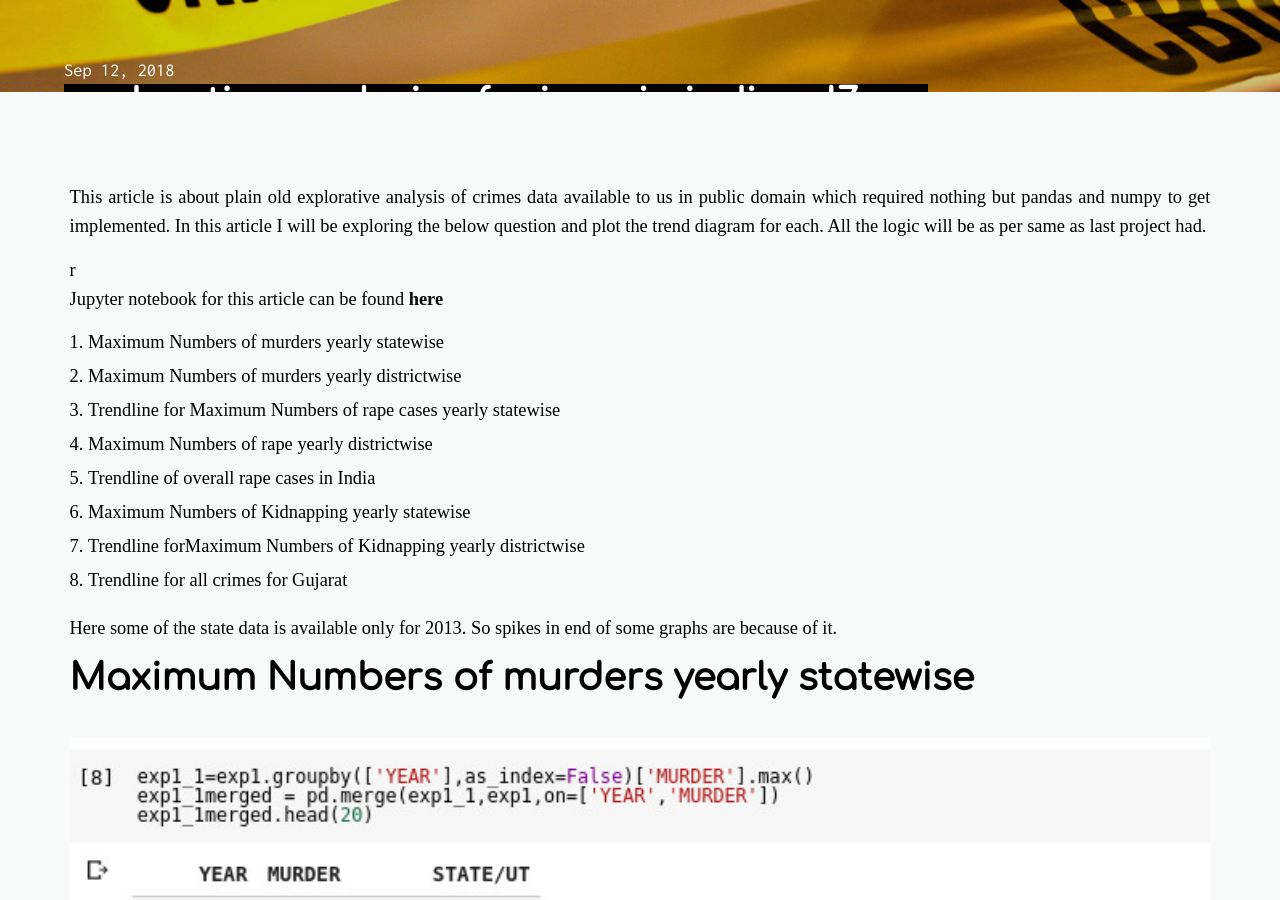
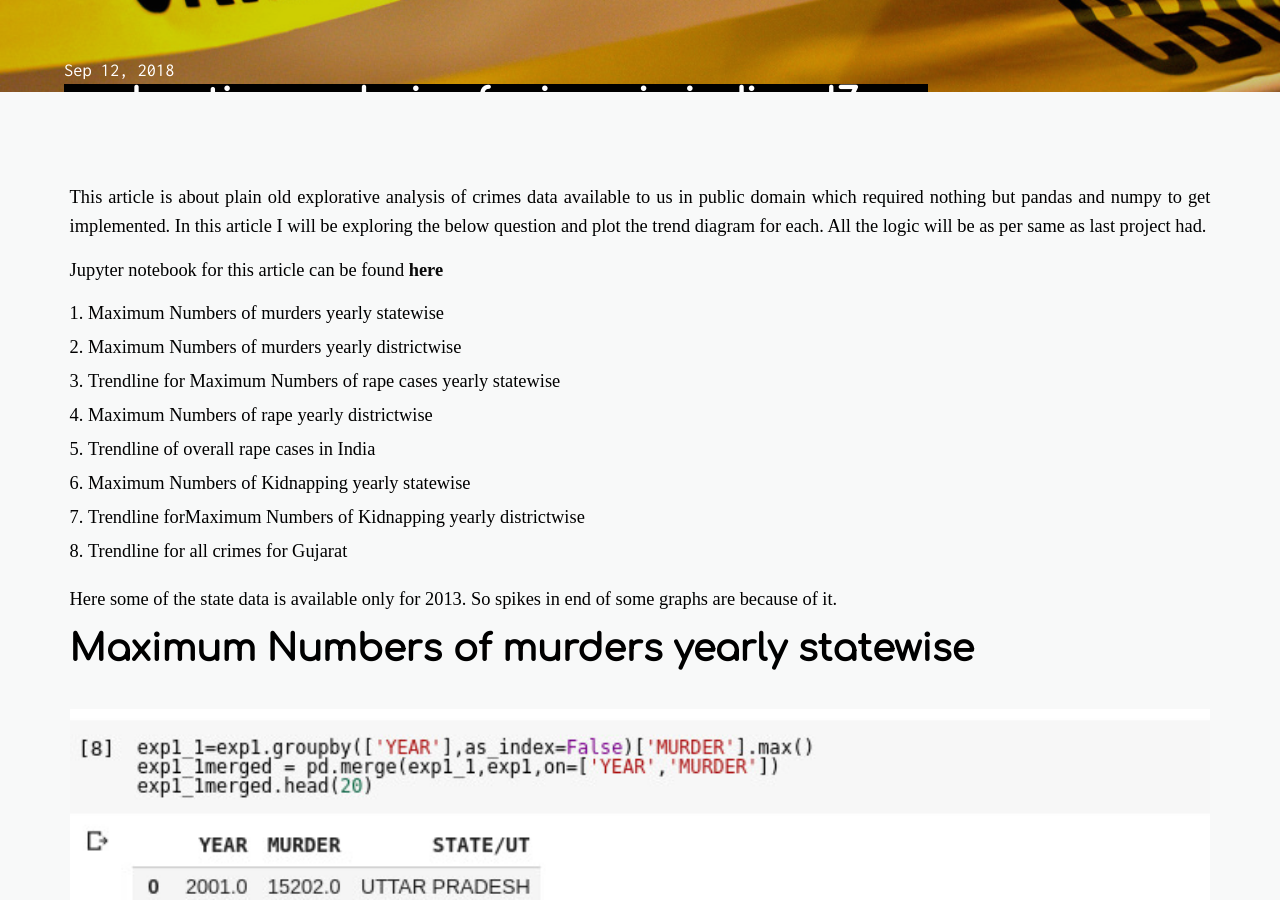
Before and after one commit to daftengineer/daftengineer.github.io, a Jekyll site: the page built from _posts/2018-09-12-crimes-in-india.markdown, in a window 1280 px wide and 900 px high, scrolled down 552 px. Built offline with Jekyll 4.4.1, drawn with Linux system fonts in a browser that asks for light colours; nearby versions of some CDN libraries.

Commit message:
Update 2018-09-12-crimes-in-india.markdown

```diff
--- a/_posts/2018-09-12-crimes-in-india.markdown
+++ b/_posts/2018-09-12-crimes-in-india.markdown
@@ -8,7 +8,7 @@ image-sm: https://daftengineer.github.io/media_assets/crime.jpg
 ---
 
 <div style="color:black;"><p></p>
- <p style="text-align:justify;">This article is about plain old explorative analysis of crimes data available to us in public domain which required nothing but pandas and numpy to get implemented. In this article I will be exploring the below question and plot the trend diagram for each. All the logic will be as per same as last project had.</p>r
+ <p style="text-align:justify;">This article is about plain old explorative analysis of crimes data available to us in public domain which required nothing but pandas and numpy to get implemented. In this article I will be exploring the below question and plot the trend diagram for each. All the logic will be as per same as last project had.</p>
  <p style="text-align:justify;">Jupyter notebook for this article can be found <a href="https://github.com/daftengineer/MachineLearningProjects/blob/master/Crimes_in_india.ipynb">here</a></p>
  <ol>
   <li>Maximum Numbers of murders yearly statewise</li>
```
